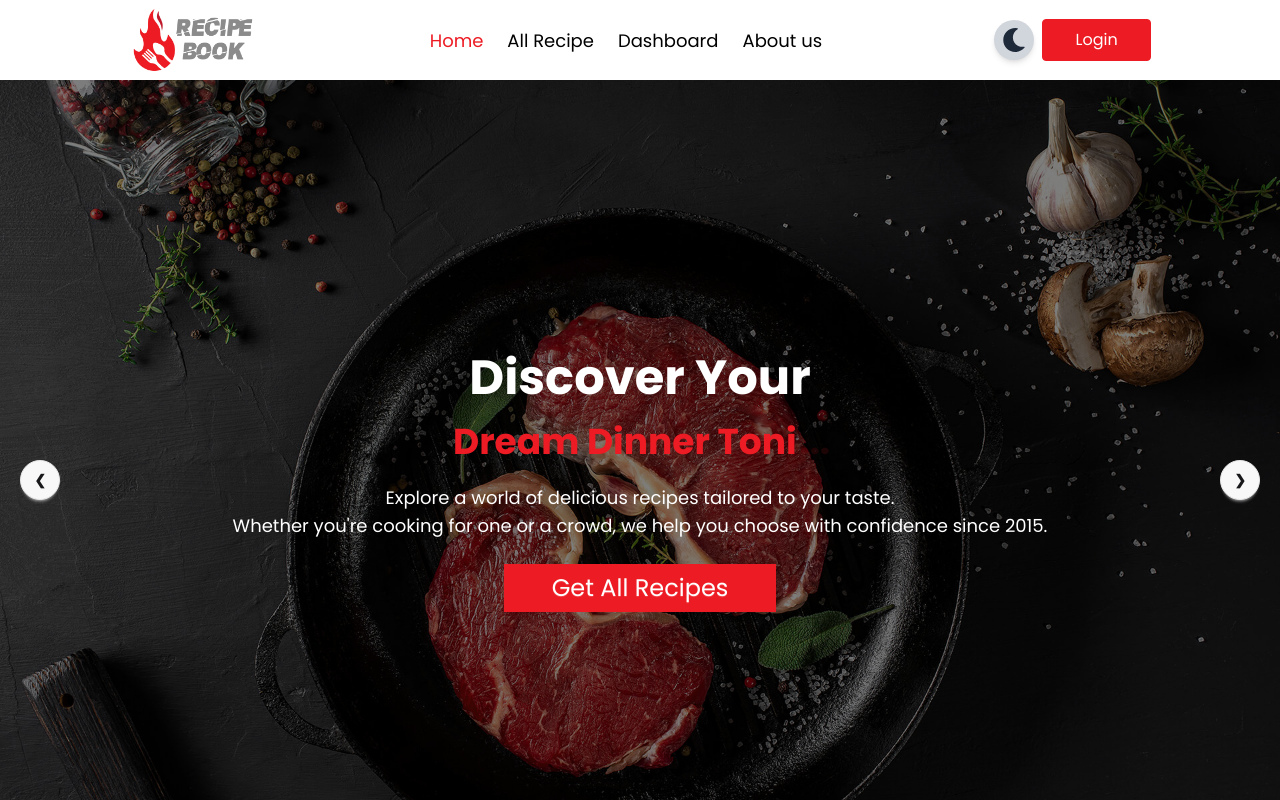
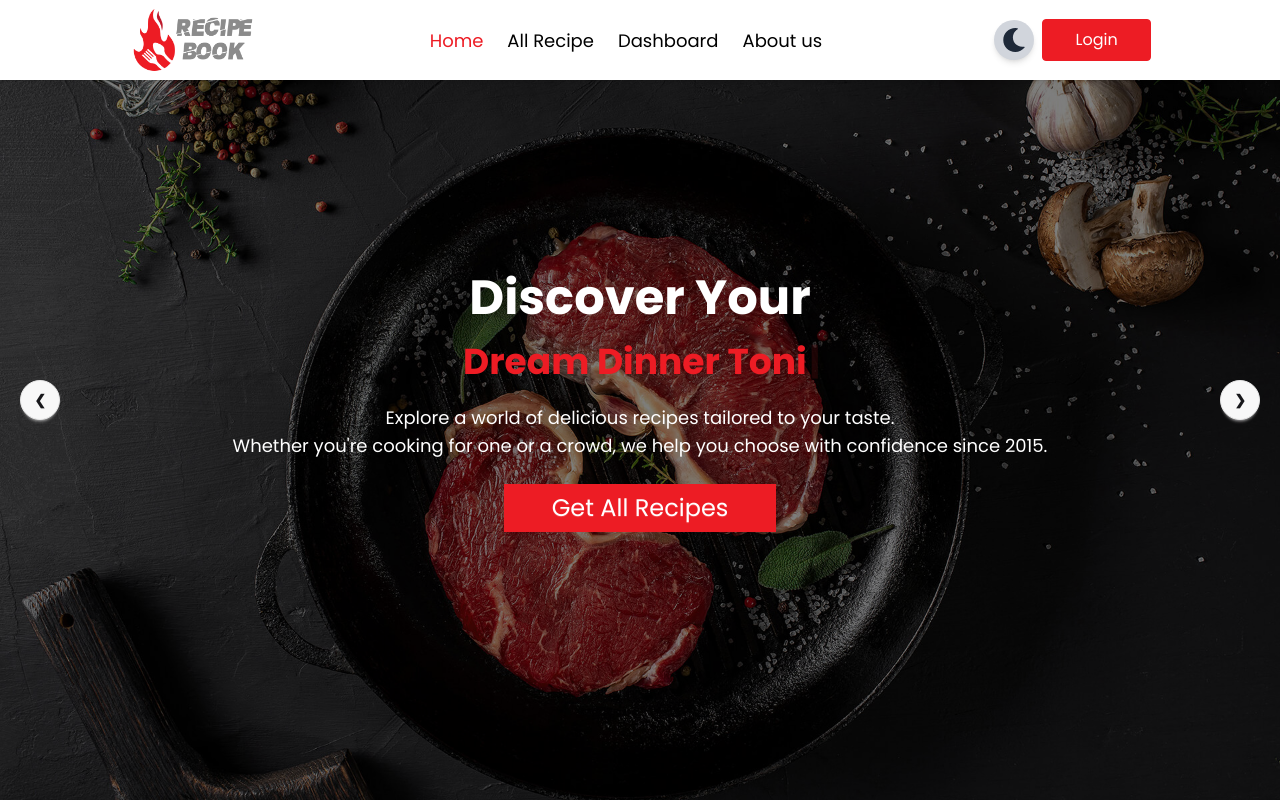
Before and after one commit to anik-siddiky/recipe-book-client, a React (Vite) app: page / in a window 1280 px wide. Shown: the top 800 px of the page. Built offline with nearby package versions, Linux system fonts and the light colour scheme; no server answers.

Commit message:
did some change on navbar and hero

```diff
--- a/src/Components/Hero.jsx
+++ b/src/Components/Hero.jsx
@@ -64,7 +64,7 @@ const Hero = () => {
                                     words={['Next Favorite Meal', 'Dream Dinner Tonight', 'Go-To Comfort Dish', 'Ultimate Feast']}
                                     loop={true}
                                     cursor
-                                    cursorStyle="..."
+                                    cursorStyle="|"
                                     typeSpeed={60}
                                     deleteSpeed={40}
                                     delaySpeed={1000}
--- a/src/Components/Navbar.jsx
+++ b/src/Components/Navbar.jsx
@@ -44,9 +44,9 @@ const Navbar = () => {
   return (
     <div className="drawer">
       <input ref={drawerRef} id="my-drawer-3" type="checkbox" className="drawer-toggle" />
-      <div className="drawer-content flex flex-col">
+      <div className="drawer-content flex flex-col overflow-visible">
         {/* Top Navbar */}
-        <div className="navbar bg-white dark:bg-gray-900 shadow-sm transition-colors">
+        <div className="navbar fixed top-0 left-0 right-0 z-50 bg-white dark:bg-gray-900 shadow-sm transition-colors">
           <div className="w-full lg:w-10/12 mx-auto flex justify-between items-center px-4">
             {/* Mobile: hamburger */}
 
```
